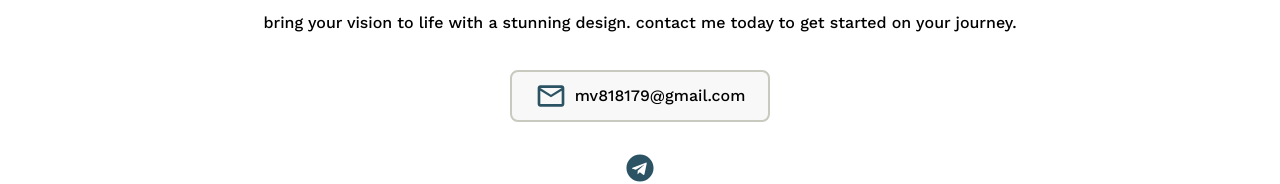
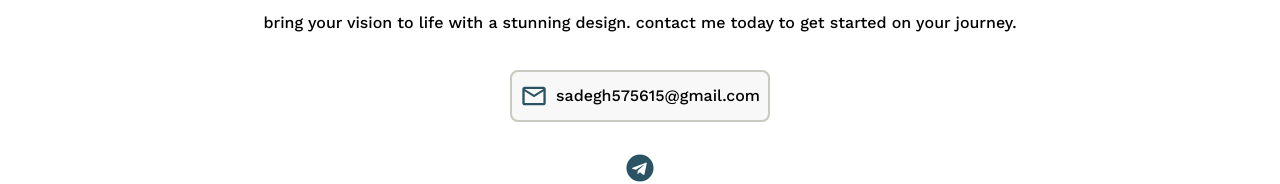
Before and after one commit to mohammadSadeghAlimardani/portfolio, a React (Vite) app: page / in a window 1280 px wide. Shown: the part 2574-2758 px from the top of the page. Built offline with nearby package versions, Linux system fonts and the light colour scheme; no server answers.

Commit message:
Update Contact.jsx

```diff
--- a/src/components/Contact/Contact.jsx
+++ b/src/components/Contact/Contact.jsx
@@ -13,7 +13,7 @@ const Contact = () => {
                 </p>
                 <span className="email-container">
                     <MdOutlineMail />
-                    mv818179@gmail.com
+                    sadegh575615@gmail.com
                 </span>
                 <ul className="social-icons">
                     {socialIcons.map((socialIcon) => {
```
